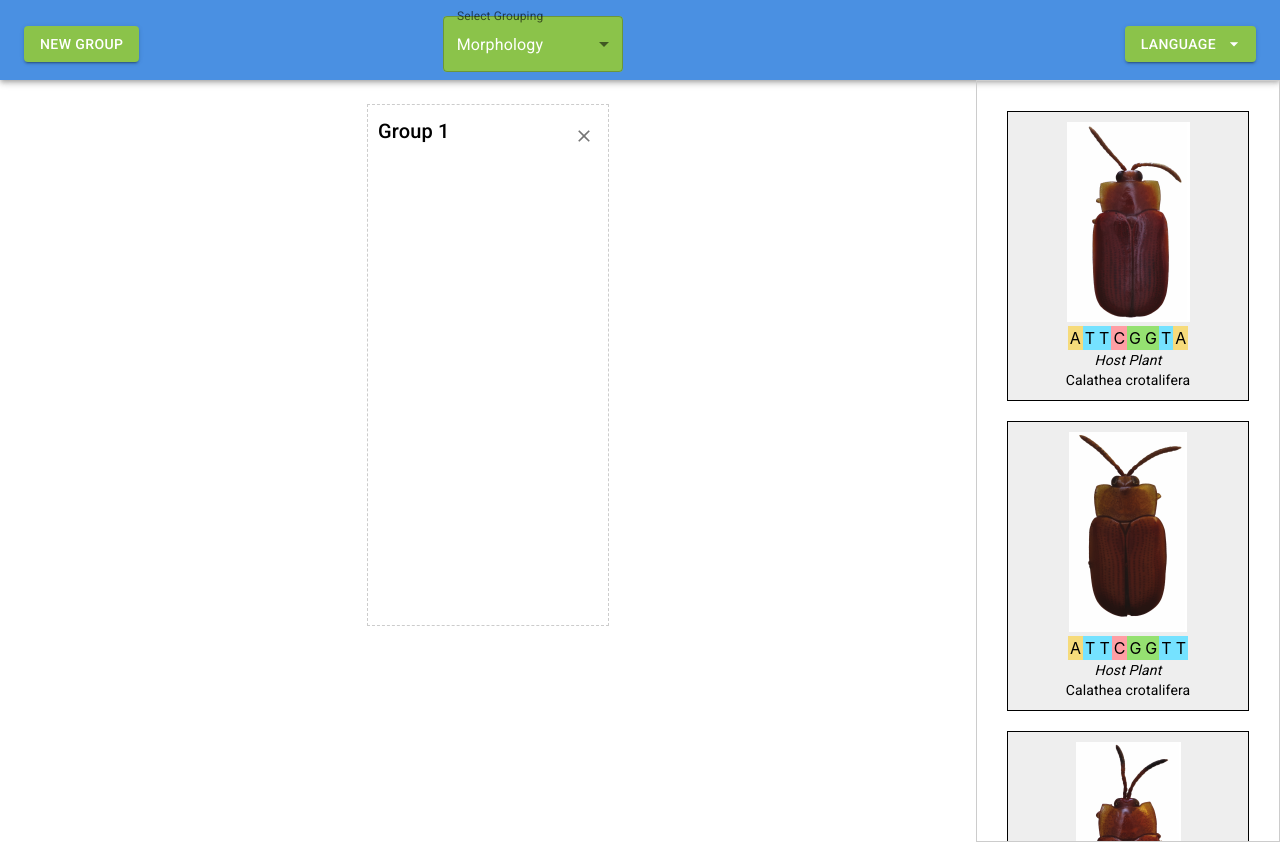
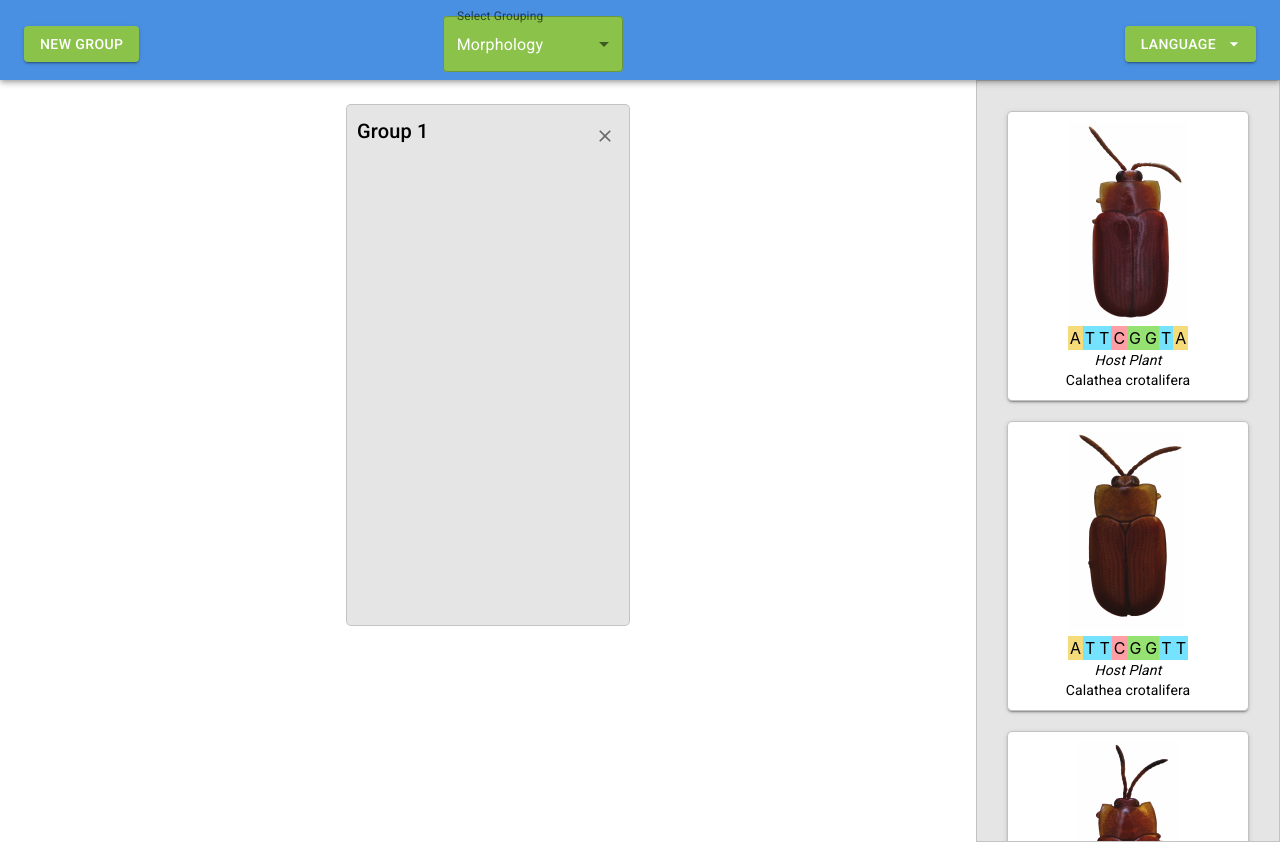
Before and after one commit to ocelots-rcn/EcoSort, a React (Create React App) app: page / in a window 1280 px wide. Both pictures are taken after a click on the button "NEW GROUP". Built offline with nearby package versions, Linux system fonts and the light colour scheme.

Commit message:
tweak card and bin aesthetics

```diff
--- a/src/Bin.js
+++ b/src/Bin.js
@@ -44,9 +44,10 @@ const Bin = ({ id }) => {
       sx={{
         minHeight: '250px',
         maxHeight: '500px',
-        minWidth: '220px',
-        backgroundColor: isOver ? '#e0e0e0' : 'transparent',
-        border: '1px dashed #ccc',
+        minWidth: '262px',
+        backgroundColor: isOver ? '#e0e0e0' : 'rgb(0 0 0 / 0.1)',
+        border: '1px solid rgb(0 0 0 / 0.15)',
+        borderRadius: '5px',
         marginBottom: '10px',
         padding: '10px',
         display: 'flex',
--- a/src/Card.js
+++ b/src/Card.js
@@ -22,8 +22,9 @@ const Card = ({ card }) => {
     <div
       ref={drag}
       style={{
-        opacity: isDragging ? 0.5 : 1,
+        opacity: isDragging ? 0.5 : 0.999,
         cursor: 'move',
+        backgroundColor: 'rgba(255, 255, 255, 0)'
       }}
     >
       {card.container}
--- a/src/CardHolder.js
+++ b/src/CardHolder.js
@@ -28,10 +28,11 @@ const CardHolder = () => {
         display: 'flex',
         flexDirection: 'column',
         alignItems: 'center',
-        border: '1px solid #ccc',
+        border: '1px solid rgb(0 0 0 / 0.15)',
         padding: '20px',
         overflowY: 'auto',
         position: 'relative',
+        backgroundColor: 'rgb(0 0 0 / 0.1)'
       }}
     >
       {cardArray.map(card => (
--- a/src/DataProvider.js
+++ b/src/DataProvider.js
@@ -56,8 +56,9 @@ const transformData = () => {
                 <Box
                     sx={{
                         width: '220px',
-                        backgroundColor: '#EEE',
-                        border: '1px solid black',
+                        borderRadius: '5px',
+                        backgroundColor: 'white',
+                        border: '1px solid rgb(195, 193, 193)',
                         margin: '10px',
                         display: 'flex',
                         flexDirection: 'column',
@@ -65,6 +66,7 @@ const transformData = () => {
                         justifyContent: 'center',
                         padding: '10px',
                         textAlign: 'center',
+                        boxShadow: 2,
                     }}
                 >
                     {Object.keys(card).map(name => {
```
